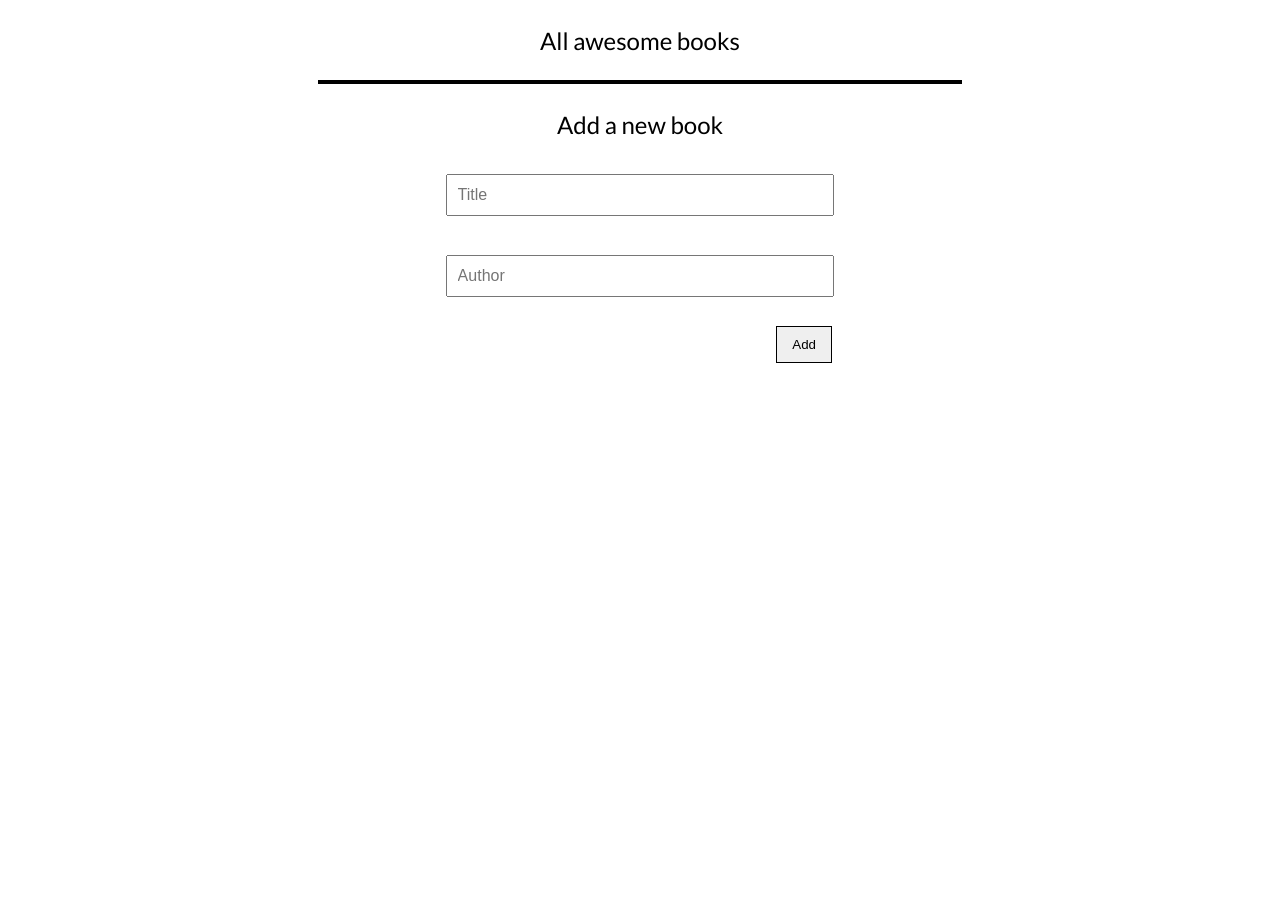
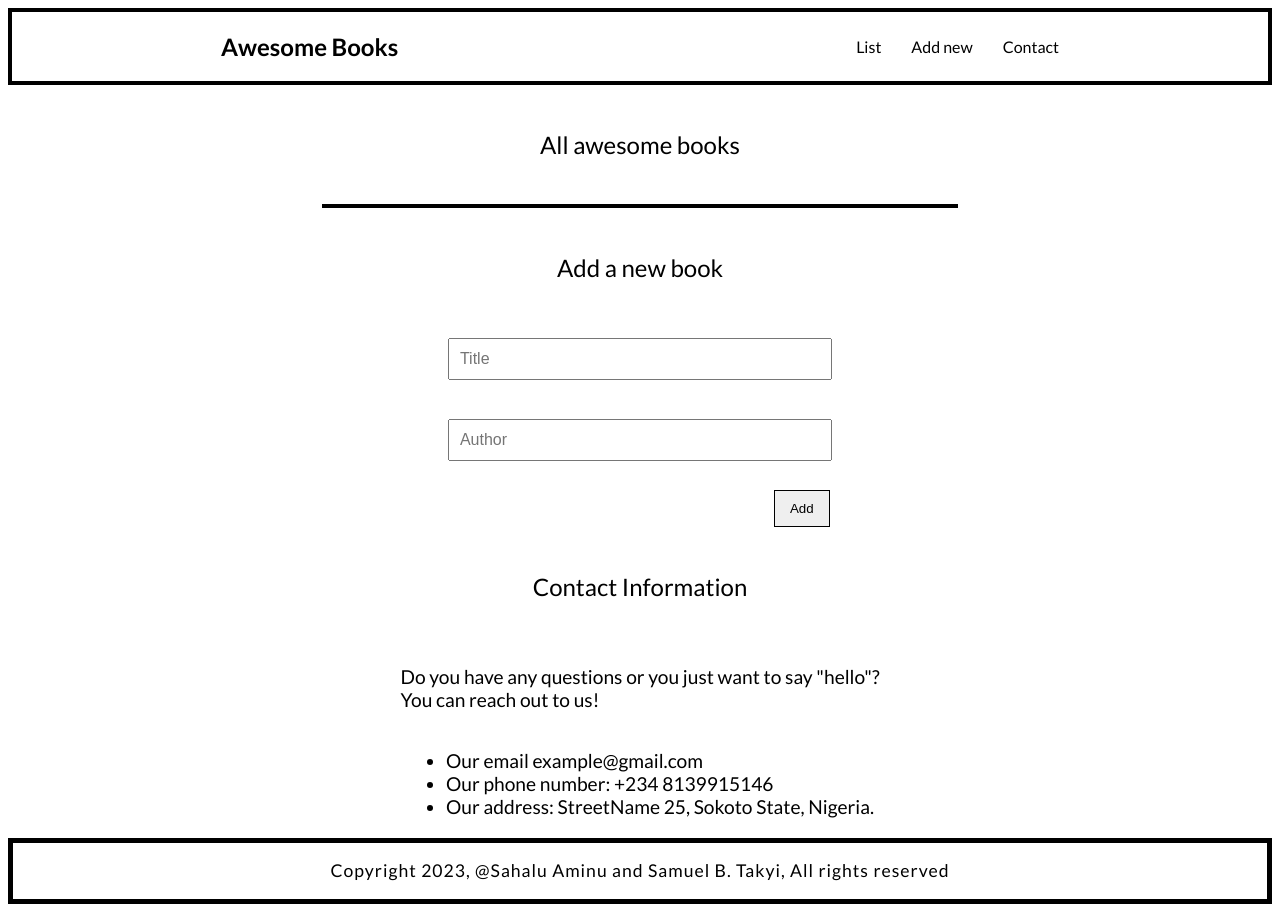
Before and after one commit to sahlminkok/Awesome-Books, a website: page index.html in a window 1280 px wide. Before the commit the page ends 800 px from the top, so only its background shows below. Drawn offline with Linux system fonts and the light colour scheme.

Commit message:
Add classes and styling to the html and css to make a single page application

```diff
--- a/index.html
+++ b/index.html
@@ -8,16 +8,56 @@
   <link rel="stylesheet" href="style.css">
 </head>
 <body>
+  <header>
+    <nav>
+      <h1>Awesome Books</h1>
+      <ul class="nav-list">
+        <li>
+          <a href="#list" id="list-btn">List</a>
+        </li>
+        <li>
+          <a href="#addNew" id="addNew-btn">Add new</a>
+        </li>
+        <li>
+          <a href="#contact" id="contact-btn">Contact</a>
+        </li>
+      </ul>
+    </nav>
+  </header>
+  <main>
+    <section id="list">
       <h2>All awesome books</h2>
       <ul id="book-list">
 
       </ul>
+    </section>
+
+    <section id="addNew">
       <h2>Add a new book</h2>
       <form id="add-book-form">
         <input type="text" placeholder="Title" id="title" required><br>
         <input type="text" placeholder="Author" id="author" required><br>
         <button type="submit">Add</button>
       </form>
+    </section>
+
+    <section id="contact">
+      <h2>Contact Information</h2>
+      <div>
+        <p>Do you have any questions or you just want to say "hello"? <br> You can reach out to us!</p>
+        <ul>
+          <li>Our email example@gmail.com</li>
+          <li>Our phone number: +234 8139915146</li>
+          <li>Our address: StreetName 25, Sokoto State, Nigeria.</li>
+        </ul>
+      </div>
+    </section>
+  </main>
+
+  <footer>
+    <p>Copyright 2023, @Sahalu Aminu and Samuel B. Takyi, All rights reserved</p>
+  </footer>
+
   <script src="script.js"></script>
 </body>
 </html>
--- a/style.css
+++ b/style.css
@@ -1,12 +1,37 @@
 @import url('https://fonts.googleapis.com/css2?family=Crete+Round:ital@0;1&family=Inter:wght@400;500&family=Lato:ital,wght@0,100;0,300;0,400;0,700;0,900;1,100;1,300;1,400;1,700;1,900&display=swap');
 
-* {
+/* * {
   margin: 0;
-  padding: 0;
-}
+} */
 
 body {
   font-family: "lato", sans-serif;
+  min-height: 100vh;
+  display: flex;
+  flex-direction: column;
+}
+
+nav {
+  display: flex;
+  justify-content: space-around;
+  align-items: center;
+  border: 4px solid black;
+}
+
+.nav-list {
+  display: flex;
+  list-style: none;
+  flex-wrap: wrap;
+  gap: 30px;
+}
+
+.nav-list li a {
+  color: black;
+  text-decoration: none;
+}
+
+.hidden {
+  display: none;
 }
 
 h2 {
@@ -20,6 +45,7 @@ h2 {
   width: 50%;
   margin: 0 auto;
   border: 2px solid black;
+  padding: 0;
 }
 
 .book {
@@ -58,3 +84,22 @@ form button {
   align-self: flex-end;
   border: 1px solid black;
 }
+
+#contact div {
+  display: flex;
+  flex-direction: column;
+  align-items: center;
+}
+
+#contact p,
+#contact ul {
+  font-size: 1.2rem;
+}
+
+footer {
+  margin-top: auto;
+  border: 5px solid black;
+  text-align: center;
+  letter-spacing: 1px;
+  font-size: 1.1rem;
+}
```
Lines whose indentation alone changed are shown as unchanged.
